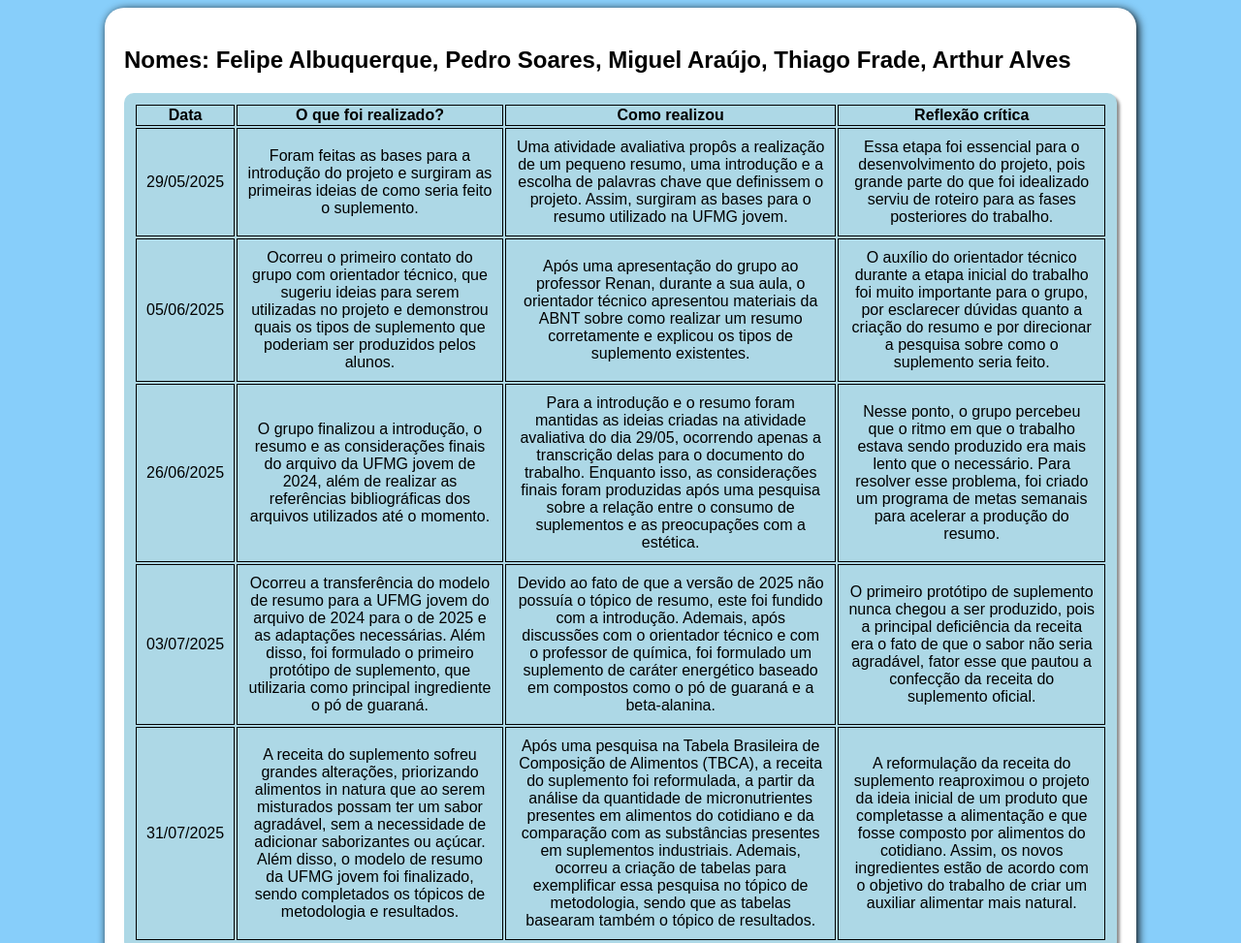
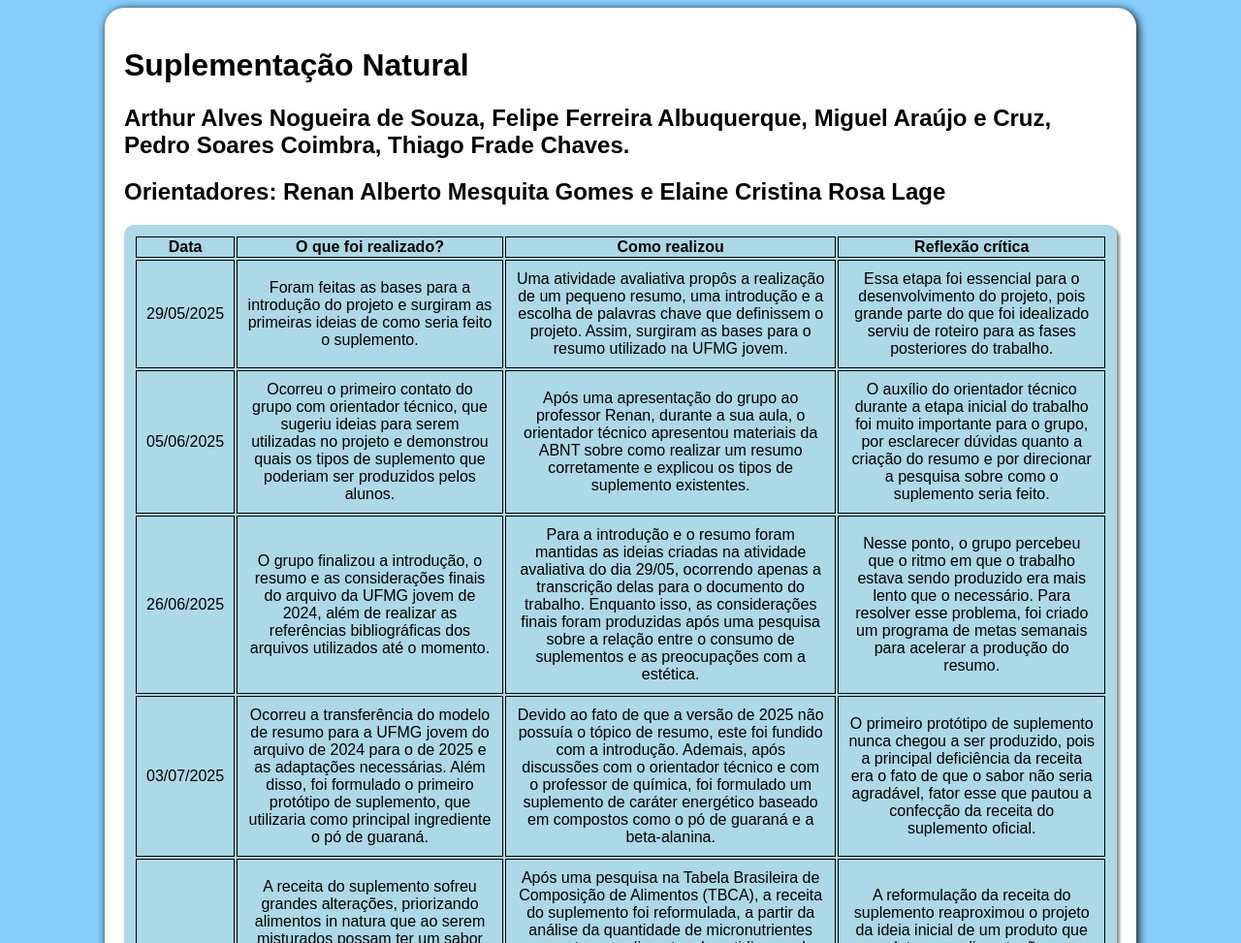
Before and after one commit to kkfelpe/relatorioICT, a plain HTML site: page index.html in a window 1280 px wide. Shown: the top 973 px of the page at 97% size. Drawn offline with Linux system fonts and the light colour scheme.

Commit message:
Update index.html

```diff
--- a/index.html
+++ b/index.html
@@ -108,7 +108,9 @@ td{
 <html>
 <body>
     <main>
-        <h2>Nomes: Felipe Albuquerque, Pedro Soares, Miguel Araújo, Thiago Frade, Arthur Alves</h2>
+        <h1>Suplementação Natural</h1>
+        <h2>Arthur Alves Nogueira de Souza, Felipe Ferreira Albuquerque, Miguel Araújo e Cruz, Pedro Soares Coimbra, Thiago Frade Chaves.</h2>
+        <h2>Orientadores: Renan Alberto Mesquita Gomes e Elaine Cristina Rosa Lage</h2>
         <table>
             <tbody>
                     <th>Data</th>
```
